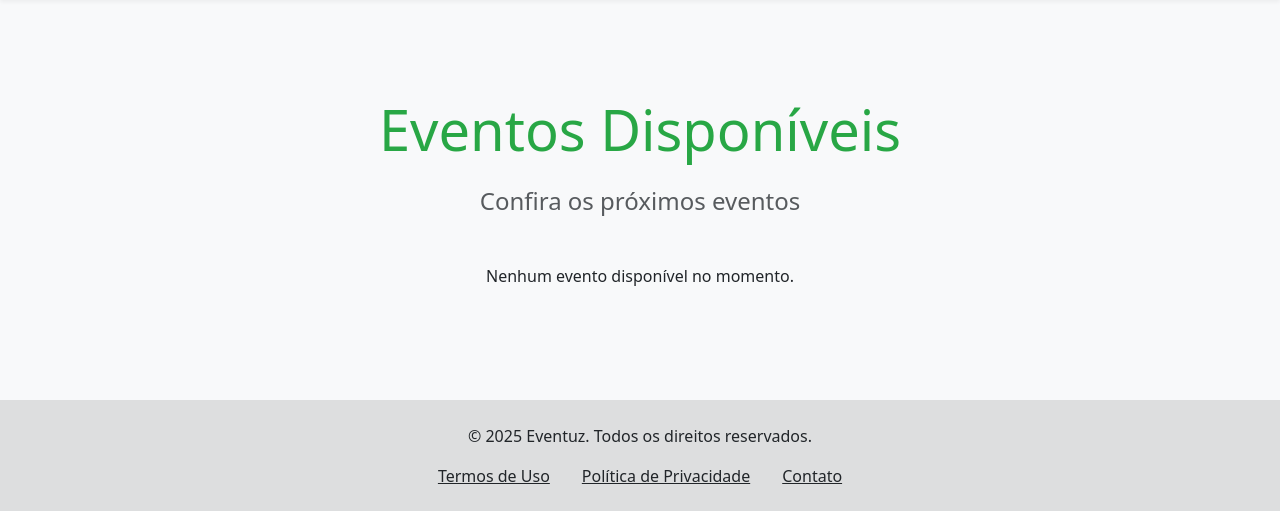
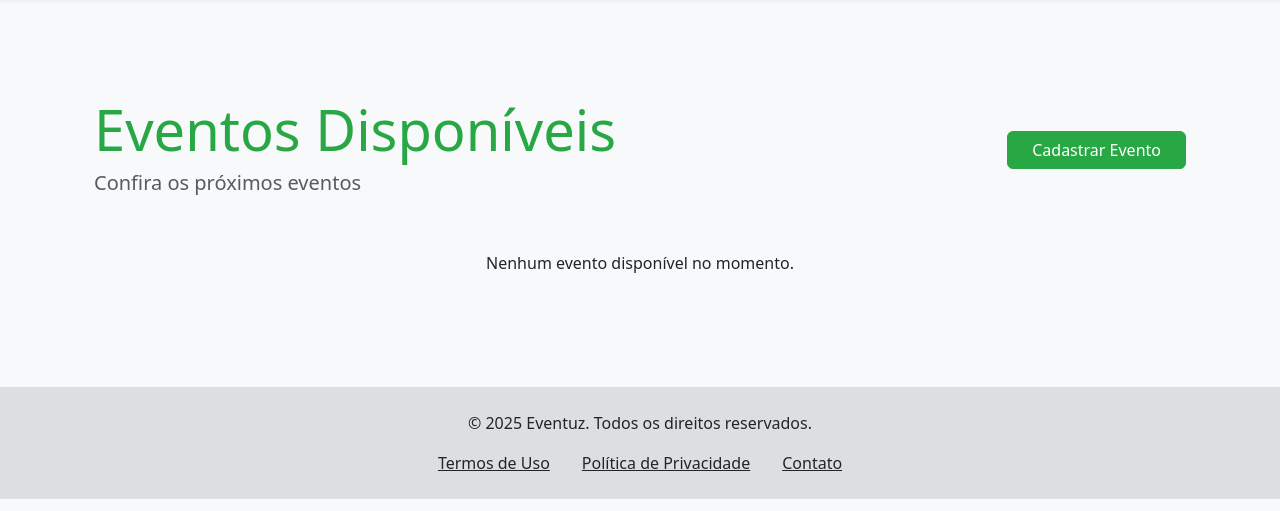
Before and after one commit to maismuz/web, a Django app: page /eventuz/eventos/ in a window 1280 px wide. Shown: the part 88-599 px from the top of the page. Run offline with Django 5.2, Linux system fonts and the light colour scheme; data that the repository does not hold is empty.

Commit message:
feat:354-regras-de-negocios-eventos-e-historicos

```diff
--- a/apps/eventuz/templates/eventuz/eventos.html
+++ b/apps/eventuz/templates/eventuz/eventos.html
@@ -6,8 +6,17 @@
 {% block content %}
 
 <div class="container py-5">
-    <h1 class="display-4 text-center mb-4 titulo">Eventos Disponíveis</h1>
-    <h2 class="h4 text-muted text-center mb-5 subtitulo">Confira os próximos eventos</h2>
+
+    <!-- Título e botão -->
+    <div class="d-flex justify-content-between align-items-center mb-4 flex-wrap gap-3">
+        <div>
+            <h1 class="display-4 titulo">Eventos Disponíveis</h1>
+            <h2 class="h5 text-muted subtitulo">Confira os próximos eventos</h2>
+        </div>
+        <a href="{% url 'eventuz:cadastrar_eventos' %}" class="btn btn-verde-principal px-4">
+            Cadastrar Evento
+        </a>
+    </div>
 
     {% if eventos %}
     <div class="row row-cols-1 row-cols-md-3 g-4">
@@ -43,4 +52,4 @@
 
 </div>
 
-  {% endblock %}
+{% endblock %}
--- a/apps/eventuz/views.py
+++ b/apps/eventuz/views.py
@@ -4,6 +4,8 @@ from django.utils import timezone
 from datetime import date
 from .forms import EventoForm
 from .models import Evento
+from datetime import timedelta
+
 
 
 class IndexView(View):
@@ -13,7 +15,11 @@ class IndexView(View):
 
 class EventosView(View):
     def get(self, request):
-        eventos = Evento.objects.filter(aprovado=True, data_hora__gte=date.today()).order_by('data_hora')
+        agora = timezone.now()
+        eventos = Evento.objects.filter(
+            aprovado=True,
+            data_hora__gte=agora - timedelta(days=1)
+        ).order_by('data_hora')
         return render(request, 'eventuz/eventos.html', {'eventos': eventos})
 
 
```
